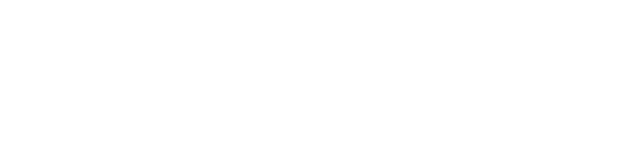
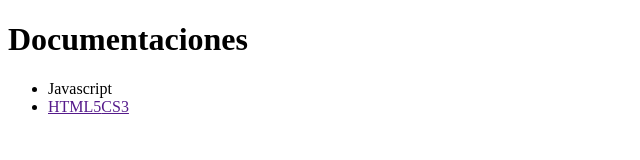
Before and after one commit to jpscorp21/kanban-example, a plain HTML site: page index.html in a window 1280 px wide. Shown: the whole page, without its empty margins (0-640 px from the left). Drawn offline with Linux system fonts and the light colour scheme.

Commit message:
Creacion de listas

```diff
--- a/index.html
+++ b/index.html
@@ -7,6 +7,10 @@
     <title>Document</title>
 </head>
 <body>
-
+    <h1>Documentaciones</h1>
+    <ul>
+        <li><a>Javascript</a></li>
+        <li><a href="">HTML5</a><a href="">CS3</a></li>
+    </ul>
 </body>
 </html>
```
